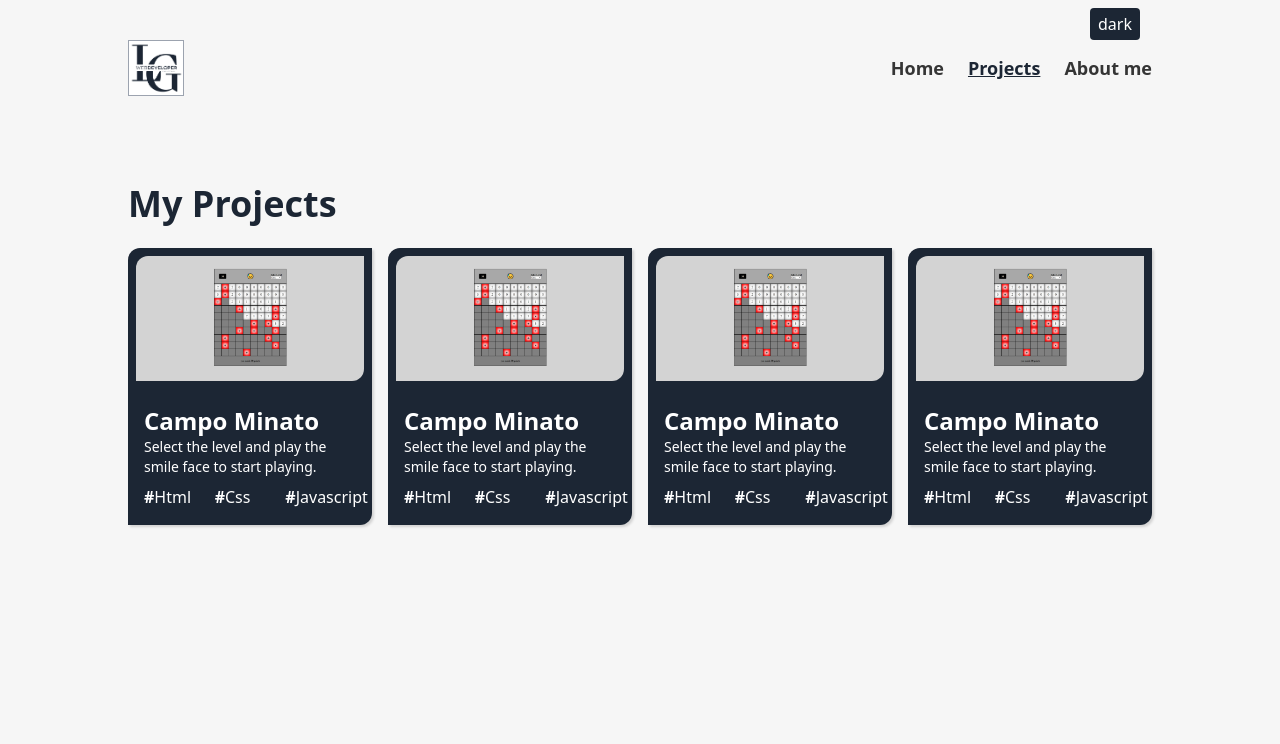
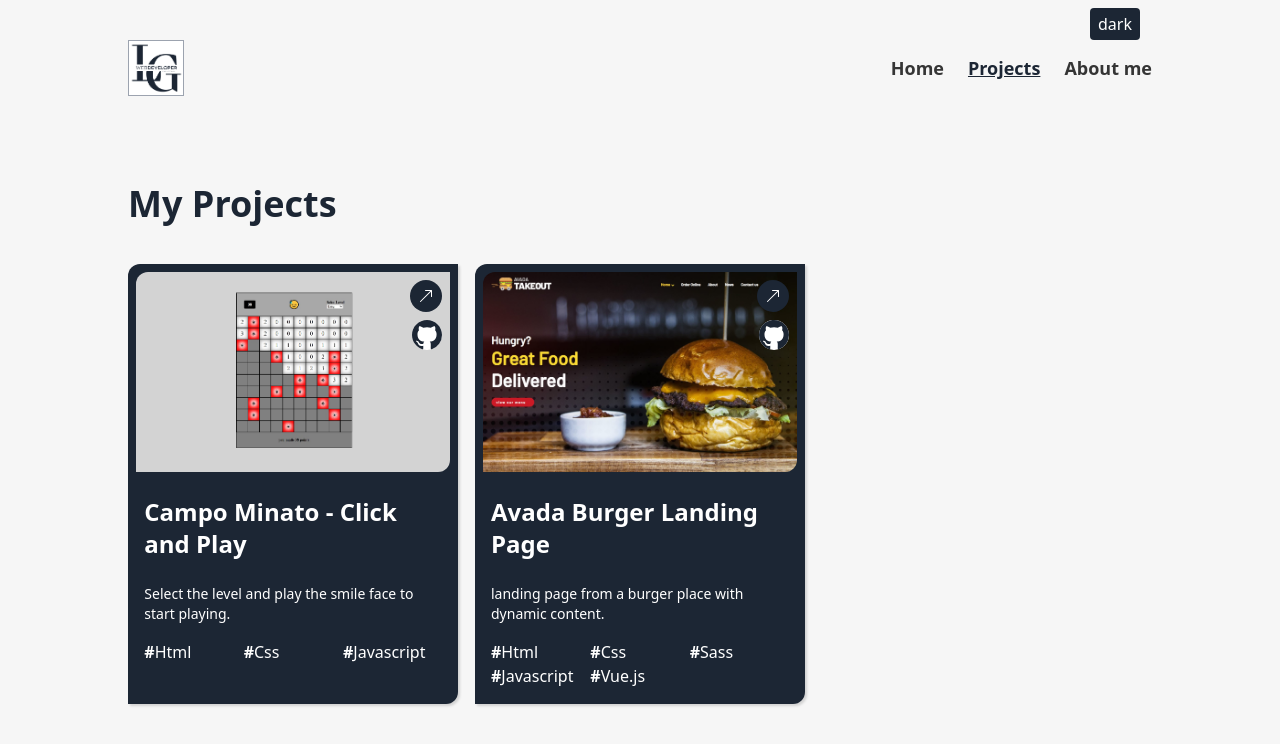
Before and after one commit to Leograzioli/Portfoglio, a React (Vite) app: page /projects in a window 1280 px wide. Shown: the top 744 px of the page. Built offline with nearby package versions, Linux system fonts and the light colour scheme.

Commit message:
add project

```diff
--- a/src/db/database.js
+++ b/src/db/database.js
@@ -1,32 +1,21 @@
 import campoMinato from '../assets/campo-minato.jpg'
+import avadaBurger from '../assets/avada-burger.jpg'
 
 export const projects = [
    {
-       "title": 'Campo Minato',
+      "title": 'Campo Minato - Click and Play',
       "description": 'Select the level and play the smile face to start playing.',
       "technologies":  ['Html', 'Css', 'Javascript'],
       "href" : 'https://lg-campo-minato.netlify.app/',
+      "github" : 'https://github.com/Leograzioli/campominato-2.0',
       "imgPath" : campoMinato
    },
    {
-       "title": 'Campo Minato',
-       "description": 'Select the level and play the smile face to start playing.',
-       "technologies":  ['Html', 'Css', 'Javascript'],
-       "href" : 'https://lg-campo-minato.netlify.app/',
-       "imgPath" : campoMinato
-    },
-    {
-       "title": 'Campo Minato',
-       "description": 'Select the level and play the smile face to start playing.',
-       "technologies":  ['Html', 'Css', 'Javascript'],
-       "href" : 'https://lg-campo-minato.netlify.app/',
-       "imgPath" : campoMinato
-    },
-    {
-       "title": 'Campo Minato',
-       "description": 'Select the level and play the smile face to start playing.',
-       "technologies":  ['Html', 'Css', 'Javascript'],
-       "href" : 'https://lg-campo-minato.netlify.app/',
-       "imgPath" : campoMinato
+      "title": 'Avada Burger Landing Page',
+      "description": 'landing page from a burger place with dynamic content.',
+      "technologies":  ['Html', 'Css', 'Sass', "Javascript", 'Vue.js'],
+      "href" : 'https://avada-burger.netlify.app/',
+      "github" : 'https://github.com/Leograzioli/proj-html-vuejs',
+      "imgPath" : avadaBurger
    },
 ]
--- a/src/pages/AppHome.jsx
+++ b/src/pages/AppHome.jsx
@@ -1,9 +1,14 @@
-import { BsLinkedin, BsGithub, BsFacebook, BsTwitter} from "react-icons/bs"
+import { BsLinkedin, BsGithub, BsFacebook, BsTwitter } from "react-icons/bs"
 import leo from '../assets/leo.png'
 import curriculum from '../assets/leonardo-grazioli-cv.pdf'
+import { useEffect } from "react";
 
 
 export default function homepage() {
+
+    useEffect(() => {
+        document.title = 'Leo Grazioli - Home';
+    }, []);
 
     return (
         <>
@@ -68,7 +73,9 @@ export default function homepage() {
 
             </section>
 
-            <div className='h-[1px] max-w-[1300px] mx-auto bg-primary-dark dark:bg-primary mt-3'></div>
+            <div className="pb-12">
+                <div className='h-[1px] max-w-[1300px] mx-auto bg-primary-dark dark:bg-primary mt-3'></div>
+            </div>
 
         </>
     )
--- a/src/pages/AppProjects.jsx
+++ b/src/pages/AppProjects.jsx
@@ -1,26 +1,36 @@
+import { useEffect } from 'react';
 import { projects } from '../db/database'
+import { BsArrowUpRight, BsGithub } from 'react-icons/bs'
 
 export default function () {
+
+    useEffect(() => {
+        document.title = 'Leo Grazioli - Projects';
+    }, []);
+
     return (
         <>
             <section id='projects' className='max-w-[1300px] mx-auto mt-12'>
                 <h2 className='text-4xl text-center sm:text-start font-bold text-primary-dark dark:text-primary'>My Projects</h2>
 
-                <div className='grid grid-cols-1 sm:grid-cols-2 lg:grid-cols-3 xl:grid-cols-4 gap-4'>
+                <div className='grid grid-cols-1 sm:grid-cols-2 xl:grid-cols-3 2xl:grid-cols-4 gap-4'>
                     {projects.map((project, i) => {
                         return (
-                            <div key={i} className='bg-primary-dark text-white dark:text-primary-dark dark:bg-primary max-w-[350px] ms_shadow rounded-tl-xl rounded-br-xl mt-6 mx-auto'>
-
+                            <div key={i} className='relative bg-primary-dark text-white dark:text-primary-dark dark:bg-primary max-w-[330px] ms_shadow rounded-tl-xl rounded-br-xl mt-10 mx-auto'>
+                                {project.href && <a href={project.href} target='_blank' className='absolute right-4 top-4 p-2 rounded-full bg-primary-dark dark:text-white '> <BsArrowUpRight /></a>}
+                                {project.github && <a href={project.github} target='_blank' className='absolute right-4 top-14 text-3xl rounded-full bg-white text-primary-dark'> <BsGithub /></a>}
                                 {/* image */}
                                 <div className='rounded-tl-xl rounded-br-xl p-2 overflow-hidden'>
-                                    <img className='rounded-tl-xl rounded-br-xl' src={`${project.imgPath}`} alt="product" />
+                                    <img className='rounded-tl-xl rounded-br-xl min-h-[200px] object-cover' src={`${project.imgPath}`} alt="product" />
                                 </div>
 
                                 {/* description */}
-                                <div className='p-4'>
-                                    <h2 className='text-2xl font-semibold'>{project.title}</h2>
-                                    <p className='text-sm'>{project.description}</p>
-                                    <div className='grid grid-cols-3 mt-2' >
+                                <div className='p-4 flex flex-col justify-between'>
+                                    <div className='min-h-[80px]'>
+                                        <h2 className='text-2xl font-semibold'>{project.title}</h2>
+                                    </div>
+                                    <p className='text-sm mt-2'>{project.description}</p>
+                                    <div className='grid grid-cols-3 mt-4' >
                                         {project.technologies && project.technologies.map((tech, i) => {
                                             return (
                                                 <p key={i} className='mr-1'>
```
Also changed, not shown: src/assets/avada-burger.jpg (added). Lines whose indentation alone changed are shown as unchanged.
